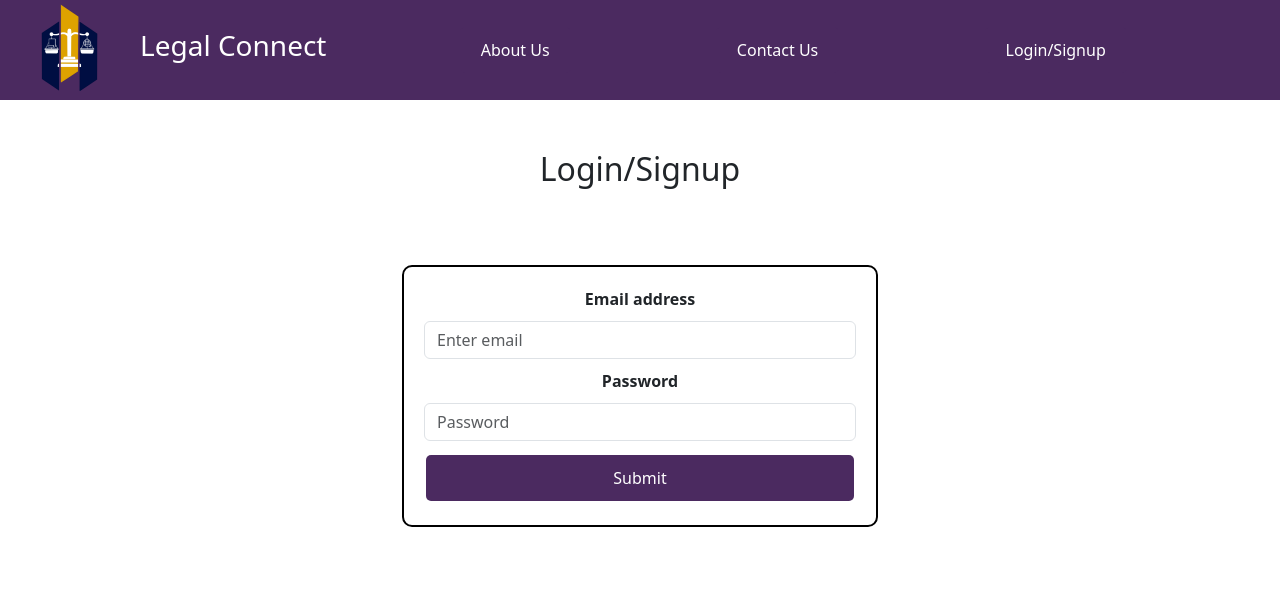
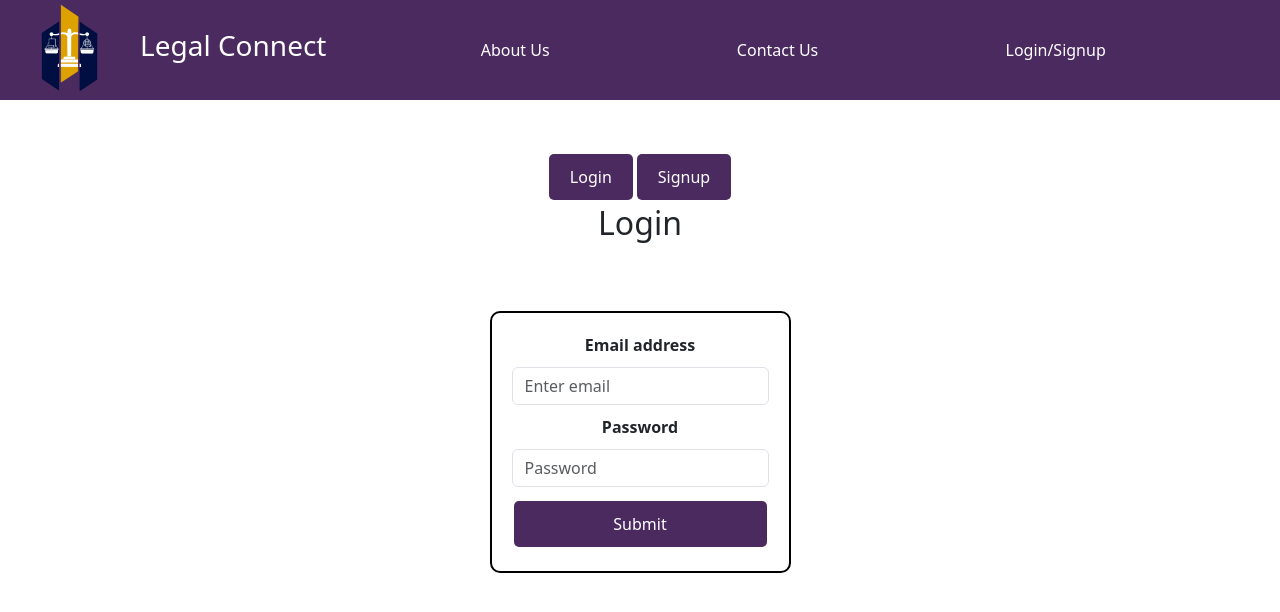
Before and after one commit to MineshShaw/LegalConnect, a React (Create React App) app in the folder legal-connect/client/: page /login in a window 1280 px wide. Shown: the top 612 px of the page. Built offline with nearby package versions, Linux system fonts and the light colour scheme.

Commit message:
changing login signup page

```diff
--- a/legal-connect/client/src/Pages/LoginSignupPage/LoginSignupPage.js
+++ b/legal-connect/client/src/Pages/LoginSignupPage/LoginSignupPage.js
@@ -1,6 +1,7 @@
 import './LoginSignupPage.css';
+import { useState } from 'react';
 
-function handleLogin(e) {
+function handleLogin(actionType, e) {
     e.preventDefault();
 
     const email = document.querySelector('#login-email').value;
@@ -11,7 +12,7 @@ function handleLogin(e) {
         return;
     }
 
-    fetch('http://localhost:8000/register', {
+    fetch('http://localhost:8000/' + actionType, {
         method: 'POST',
         headers: {
             'Content-Type': 'application/json'
@@ -24,9 +25,16 @@ function handleLogin(e) {
 }
 
 const LoginSignupPage = () => {
+    const [pageTitle, setPageTitle] = useState('Login');
+
     return (
         <div className="login-signup-page">
-            <h2>Login/Signup</h2>
+            <div className="selectLoginSignup">
+                <button className="btn" onClick={() => setPageTitle('Login')}>Login</button>
+                <button className="btn" onClick={() => setPageTitle('Signup')}>Signup</button>
+            </div>
+            <div className="login-signup-container">
+                <h2>{pageTitle}</h2>
                 <div className="container login-signup-form">
                     <form>
                         <div className="form-group">
@@ -37,9 +45,10 @@ const LoginSignupPage = () => {
                             <label for="login-password">Password</label>
                             <input type="password" className="form-control" id="login-password" placeholder="Password" />
 
-                        <button type="submit" className="btn" onClick={handleLogin}>Submit</button>
+                            <button type="submit" className="btn" onClick={(e) => handleLogin(pageTitle.toLowerCase(), e)}>Submit</button>
                         </div>
                     </form>
+                </div>
             </div>
         </div>
      );
```
Also changed, not shown: 1 other file (tests, documents, lock files or other folders). Lines whose indentation alone changed are shown as unchanged.
